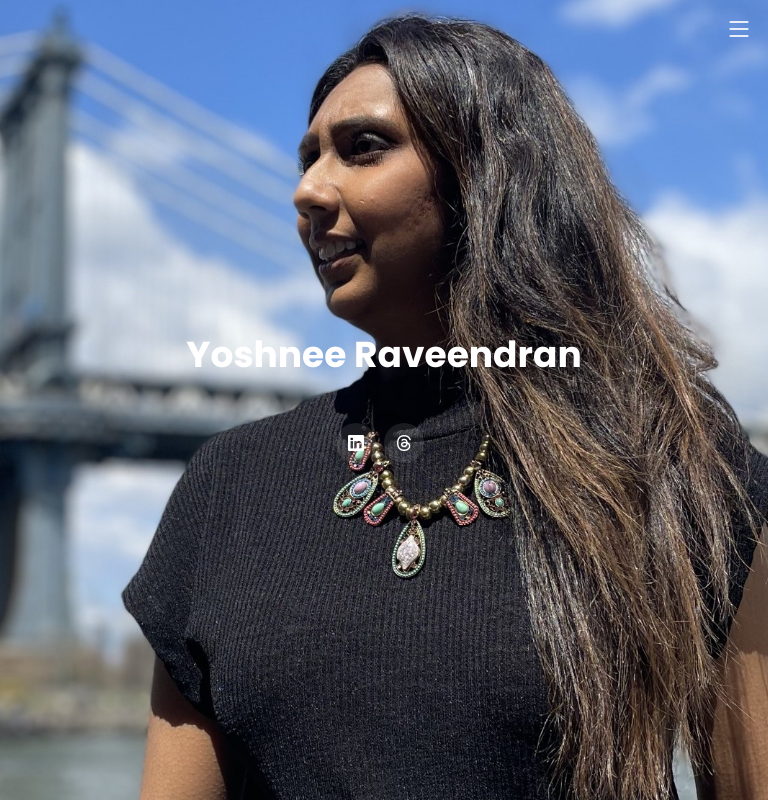
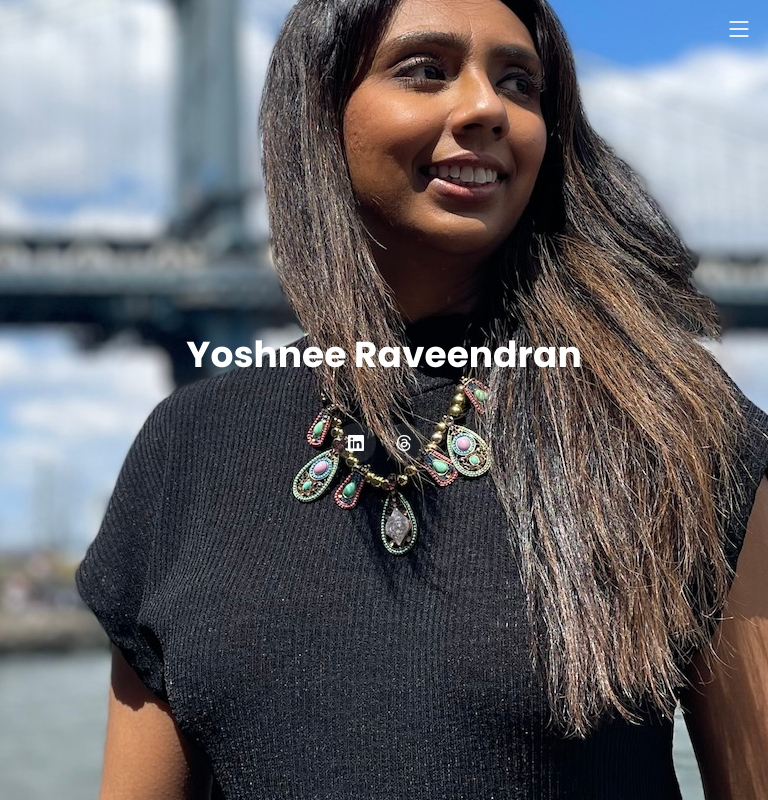
Before and after one commit to yoshnee/yoshnee-raveendran, a Flask app: page / in a window 768 px wide. Run offline with Flask 3, Linux system fonts and the light colour scheme; some libraries are stand-ins or nearby versions.

Commit message:
Set up small, medium & large backgrounds

```diff
--- a/static/css/style.css
+++ b/static/css/style.css
@@ -20,7 +20,7 @@ body {
 body::before {
   content: "";
   position: fixed;
-  background: #040404 url("../img/pic3.jpg") top right no-repeat;
+  background: #040404 url("../img/background-large.jpg") top right no-repeat;
   background-size: cover;
   left: 0;
   right: 0;
@@ -30,17 +30,29 @@ body::before {
   background-position: center center;
 }
 
+/*Small devices: mobile devices*/
+@media (max-width: 767px) {
+  body::before {
+    background-attachment: scroll;
+    background: #040404 url("../img/background-small.jpg") no-repeat;
+    background-position: center center;
+  }
+}
+
+/*Medium devices: tablets*/
+@media (min-width: 768px) and (max-width: 1023px) {
+  body::before {
+    background-attachment: fixed;
+    background: #040404 url("../img/background-medium.jpg") no-repeat;
+    background-position: center center;
+  }
+}
+
+/*Large devices: desktop*/
 @media (min-width: 1024px) {
   body::before {
     background-attachment: fixed;
     background-position: center center;
-  }
-}
-
-@media (max-width: 1023px) {
-  body::before {
-    background-attachment: scroll;
-    background-position: top center;
   }
 }
 
```
Also changed, not shown: static/img/background-large.jpg (renamed from static/img/pic3.jpg), static/img/background-medium.jpg (added), static/img/background-small.jpg (added).
